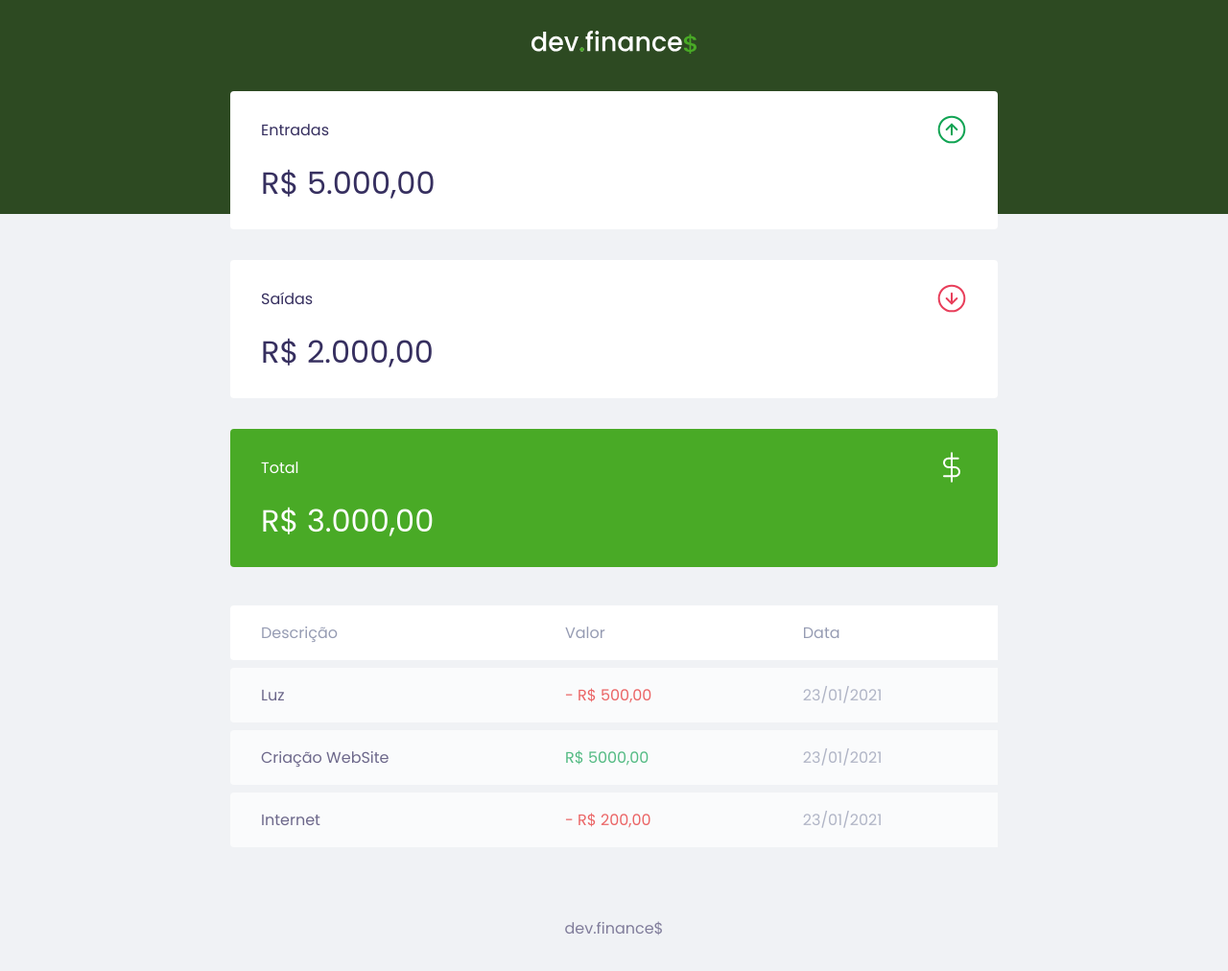
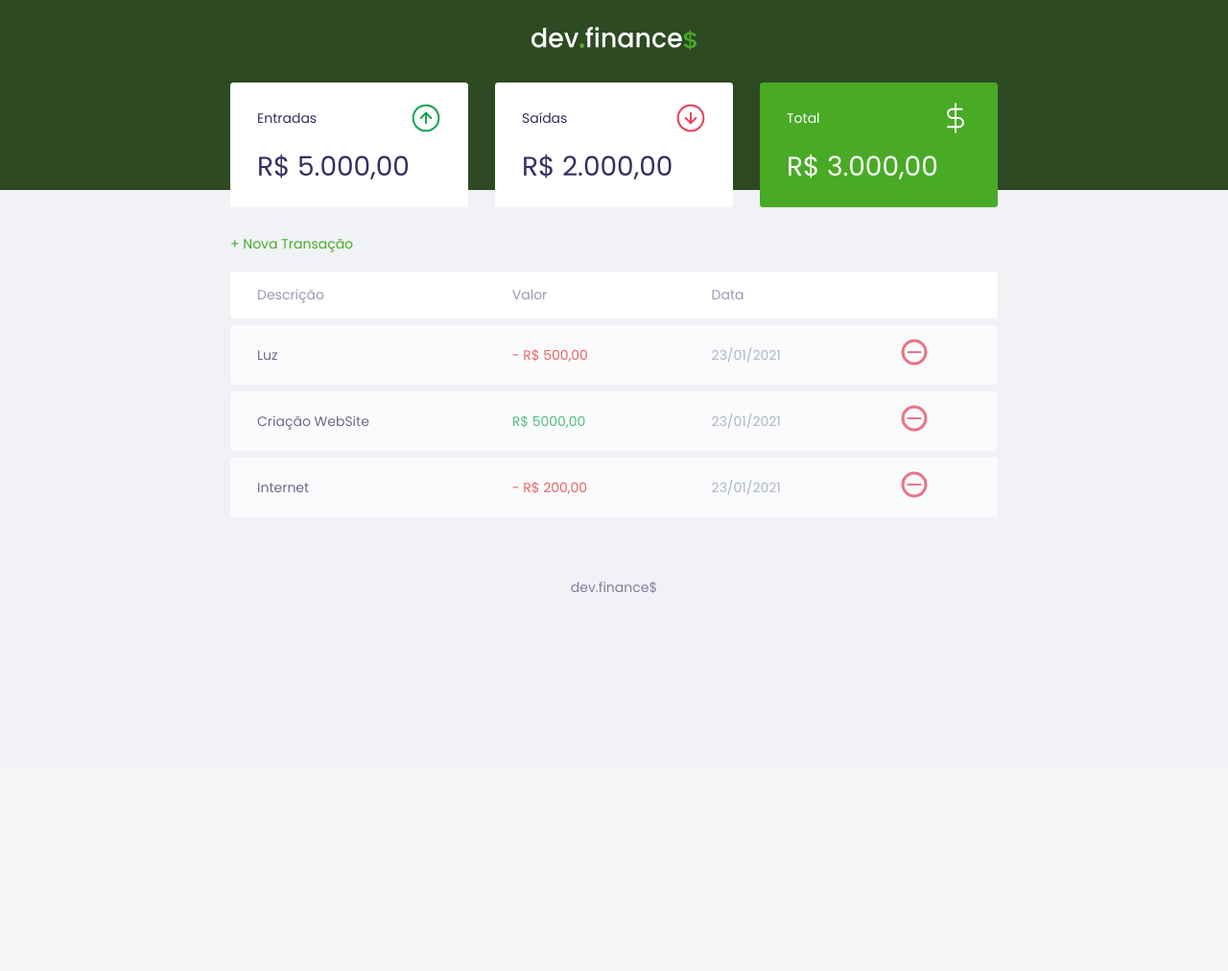
Before and after one commit to eliveutonsouza/Dev-Finances, a PHP site: page / in a window 1280 px wide. Shown: the whole page at 96% size. After the commit the page ends 619 px from the top, so only its background shows below. Run offline with PHP 8.4, Linux system fonts and the light colour scheme.

Commit message:
Ajuste na responsividade

```diff
--- a/index.html
+++ b/index.html
@@ -53,12 +53,15 @@
         <section id="transaction">
             <h2 class="sr-only">Transações</h2>
 
+            <a href="#" class="button new">+ Nova Transação</a>
+
             <table id="data-table">
                 <thead>
                     <tr>
                         <th>Descrição</th>
                         <th>Valor</th>
                         <th>Data</th>
+                        <th></th>
                     </tr>
                 </thead>
                 <tbody>
@@ -66,18 +69,21 @@
                         <td class="description">Luz</td>
                         <td class="expense">- R$ 500,00</td>
                         <td class="date">23/01/2021</td>
+                        <td><img src="./assets/minus.svg" alt="Remover Transação"></td>
                     </tr>
 
                     <tr>
                         <td class="description">Criação WebSite</td>
                         <td class="income">R$ 5000,00</td>
                         <td class="date">23/01/2021</td>
+                        <td><img src="./assets/minus.svg" alt="Remover Transação"></td>
                     </tr>
 
                     <tr>
                         <td class="description">Internet</td>
                         <td class="expense">- R$ 200,00</td>
                         <td class="date">23/01/2021</td>
+                        <td><img src="./assets/minus.svg" alt="Remover Transação"></td>
                     </tr>
                 </tbody>
             </table>
--- a/style.css
+++ b/style.css
@@ -8,6 +8,10 @@
     margin: 0;
     padding: 0;
     box-sizing: border-box;
+}
+
+html {
+    font-size: 93.75%; /* 15px */
 }
 
 body {
@@ -42,6 +46,21 @@ h2 {
     font-weight: normal;
 }
 
+/* Links & Buttons ================== */
+
+a {
+    color: #49aa26;
+    text-decoration: none;
+}
+
+a:hover {
+    color: #3dd705;
+}
+
+.button.new {
+    display: inline-block;
+    margin-bottom: .8rem;
+}
 
 /* Header ================== */
 
@@ -102,16 +121,26 @@ header {
 
 /* Table ================== */
 
+#transaction {
+    display: block;
+    width: 100%;
+    overflow-x: auto;
+}
+
 #data-table {
     width: 100%;
     border-spacing: 0 0.5rem;
-
     color: #969cb3;
 }
 
 table thead tr th:first-child,
 table tbody tr td:first-child {
     border-radius: 0.25rem 0 0 0.25rem;
+}
+
+table thead tr th:last-child,
+table tbody tr td:last-child {
+    border-radius: 0 0.25rem 0.25rem 0;
 }
 
 table th {
@@ -157,3 +186,17 @@ footer {
 
     opacity: 0.6;
 }
+
+/* Responsive ================== */
+
+@media (min-width: 800px) {
+    html {
+        font-size: 87.5%; /* ?px */
+    }
+
+    #balance {
+        display: grid;
+        grid-template-columns: repeat(3, 1fr);
+        gap: 2rem;
+    }
+}
```
